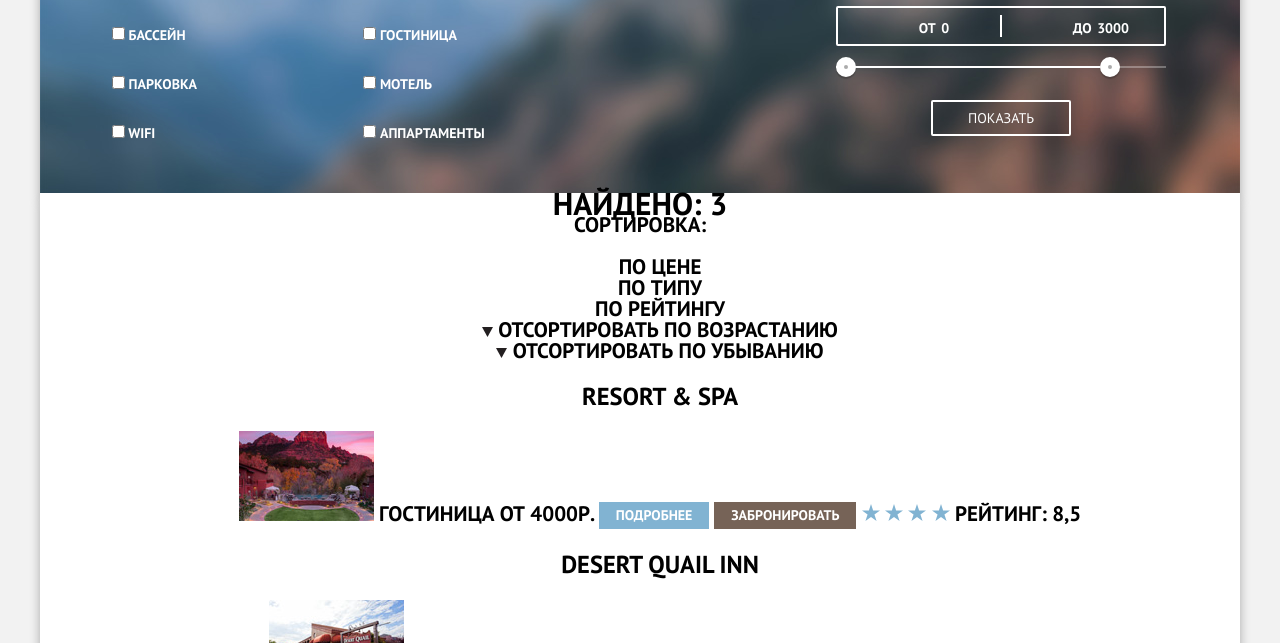
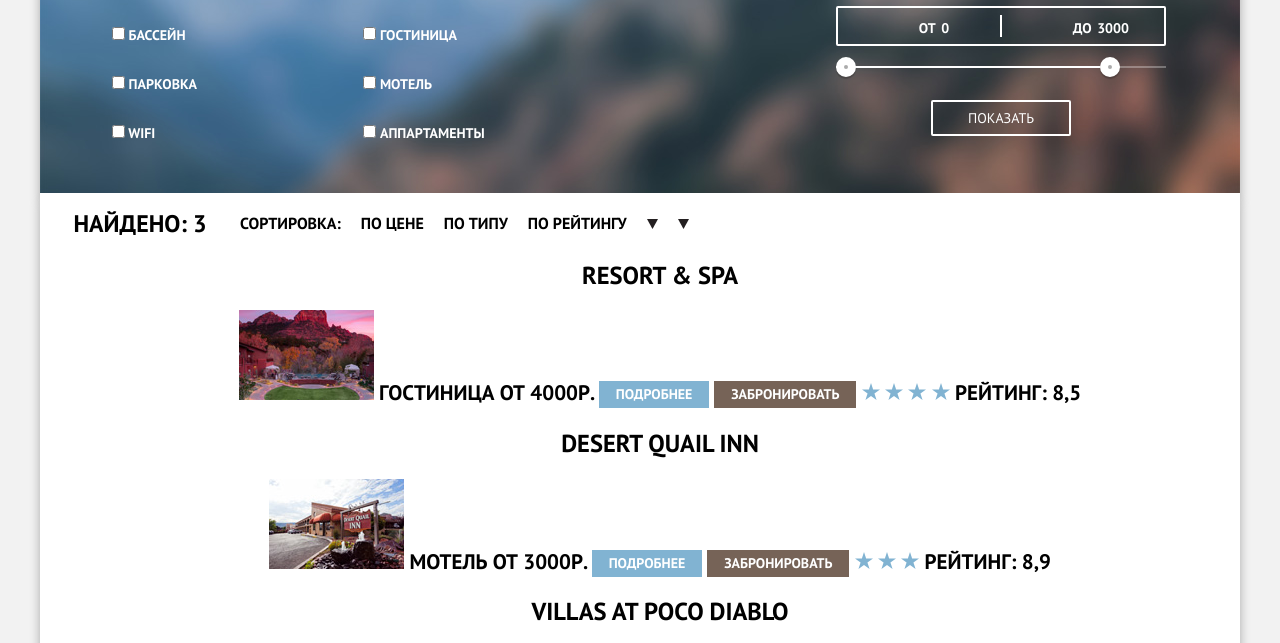
Before and after one commit to Ayrat-Ilyasov/1059679-sedona-25, a plain HTML site: page catalog.html in a window 1280 px wide. Shown: the part 107-750 px from the top of the page. Drawn offline with nearby package versions, Linux system fonts and the light colour scheme.

Commit message:
стилизует контейнер сортировки

```diff
--- a/catalog.html
+++ b/catalog.html
@@ -91,14 +91,16 @@
 
 			</form>
 		</section>
+
 		<section class="founded-housing">
-			<h2 class="founded-housing-headlines">
-				Найдено:
-				<span>
-					3
-				</span>
-			</h2>
+
 			<div class="sorting-conteiner">
+				<h2 class="founded-housing-headlines">
+					Найдено:
+					<span>
+						3
+					</span>
+				</h2>
 				<span>
 					Сортировка:
 				</span>
@@ -120,6 +122,7 @@
 						</a></li>
 				</ul>
 			</div>
+
 			<h2 class="visually-hidden">Список доступного жилья</h2>
 			<ul class="founded-housing-list">
 				<li>
--- a/css/style.css
+++ b/css/style.css
@@ -344,19 +344,7 @@ input[type="radio"].visually-hidden {
   clip: rect(0 0 0 0);
   overflow: hidden;
 }
-.founded-housing{
-	background: #ffffff;
-	width: 1200px;
-	box-shadow: 0px 10px 10px rgba(0,0,0,0.3);
-	margin: 0px auto;
-	padding: 0px;
-}
-.founded-housing-headlines{
-	margin:0px;
-}
-.founded-housing-list{
-	margin:0px;
-}
+
 .hotel-search{
 	width: 1200px;
 	min-height: 216px;
@@ -507,13 +495,6 @@ input[type="radio"].visually-hidden {
 	margin-top:28px;
 	margin-bottom: 22px;
 }
-.sorting{
-	list-style: none;
-}
-.founded-housing-list{
-	list-style: none;
-}
-
 .filter-range {
 	width: 330px;
 	margin-left: auto;
@@ -642,9 +623,49 @@ input[type="radio"].visually-hidden {
 	border-radius: 2px;
 	cursor: pointer;
   }
+   .btn-transparent:hover {
+	color: #000000;
+  	background: #ffffff;
+  }
 
-  .btn-transparent:hover {
-	color: #000000;
-
+  .founded-housing{
 	background: #ffffff;
+	width: 1200px;
+	box-shadow: 0px 10px 10px rgba(0,0,0,0.3);
+	margin: 0px auto;
+	padding: 0px;
+}
+.founded-housing-headlines{
+	margin:0px;
+}
+.founded-housing-list{
+	margin:0px;
+}
+   .ascending-sorting{
+	  font-size: 0px
   }
+  .descending-sorting{
+	  font-size: 0px
+  }
+  .founded-housing-headlines{
+	  width: 200px;
+  }
+  .sorting{
+	list-style: none;
+	display: flex;
+	flex-direction: row;
+	padding: 0px;
+	margin: 0px;
+}
+.sorting li{
+	padding-left: 20px;
+}
+.sorting-conteiner{
+	display: flex;
+	flex-direction: row;
+	font-size: 16px;
+	padding-top: 20px;
+}
+.founded-housing-list{
+	list-style: none;
+}
```
